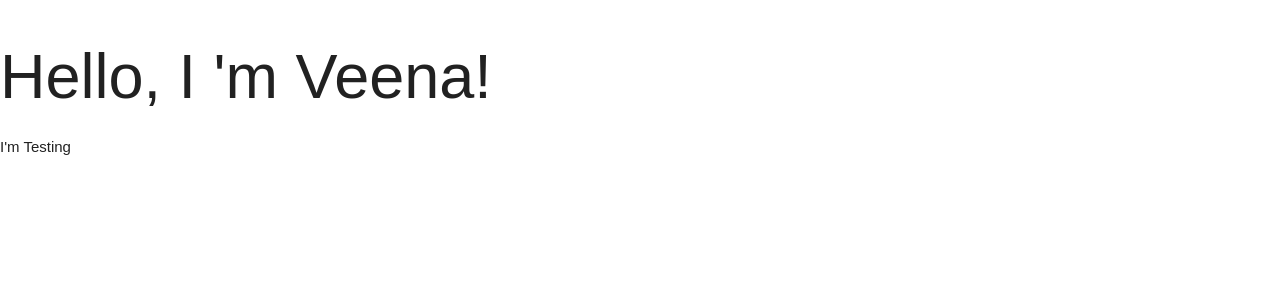
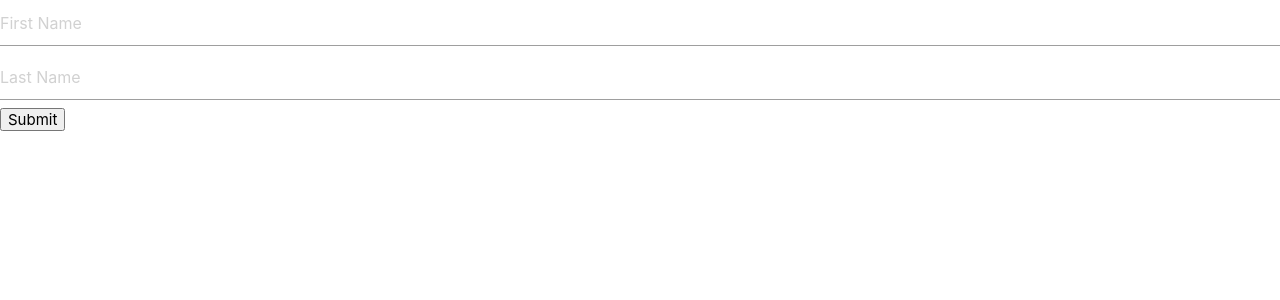
Before and after one commit to gbmahili/RCB-Network-Final, a React (Create React App) app in the folder client/: page / in a window 1280 px wide. Shown: the top 300 px of the page. Built offline with nearby package versions, Linux system fonts and the light colour scheme; no server answers.

Commit message:
database, view, and controllers are communicating with each other; test

```diff
--- a/client/src/App.js
+++ b/client/src/App.js
@@ -1,12 +1,13 @@
 import React, { Component } from 'react';
 import {BrowserRouter as Router, Route} from 'react-router-dom';
 import Test from './Components/test';
+import Form from './Components/form';
 
 
 const App = () =>
   <Router>
     <div>
-      <Route exact path ='/' component={Test} />
+      <Route exact path ='/' component={Form} />
     </div>
   </Router>
 
--- /dev/null
+++ b/client/src/Components/form.js
@@ -0,0 +1,65 @@
+import React, {Component} from 'react';
+import API from '../utils/routes';
+
+class Form extends Component {
+    state = {
+        firstName: "",
+        lastName: ""
+      };
+
+
+        // In this testcall function we are getting the response for /test route and console logging the response
+        // since there is nothing in the response the log won't display anything
+
+    // handle any changes to the input fields
+    handleInputChange = event => {
+        // Pull the name and value properties off of the event.target (the element which triggered the event)
+        const { name, value } = event.target;
+
+        // Set the state for the appropriate input field
+        this.setState({
+        [name]: value
+        });
+    };
+
+    // When the form is submitted, prevent the default event and alert the username and password
+    handleFormSubmit = event => {
+        event.preventDefault();
+        const userobject = {
+            firstName: this.state.firstName,
+            lastName: this.state.lastName
+        }
+        console.log(`Username: ${this.state.firstName}\nPassword: ${this.state.lastName}`);
+                // handle the clientside request
+                API.test({userobject}).then(response => {
+                    console.log(response);
+                    console.log(response.data.firstName)
+                //    response.send('hello, am i working')
+                })
+
+    }
+
+    render(){
+        return (
+            <form>
+            <input
+              type="text"
+              placeholder="First Name"
+              name="firstName"
+              value={this.state.firstName}
+              onChange={this.handleInputChange}
+            />
+            <input
+              type="text"
+              placeholder="Last Name"
+              name="lastName"
+              value={this.state.lastName}
+              onChange={this.handleInputChange}
+            />
+            <button onClick={this.handleFormSubmit}>Submit</button>
+          </form>
+        );
+    }
+}
+
+export default Form;
--- a/client/src/Components/test.js
+++ b/client/src/Components/test.js
@@ -6,23 +6,7 @@ class Test extends Component {
         firstName:  'Veena',
         lastName: 'Uppalapati'
     }
-    // the testCall function is called in the componentDidMount method so it renders on load
-    componentDidMount() {
-        this.testCall();
-    }
 
-
-    // In this testcall function we are getting the response for /test route and console logging the response
-    // since there is nothing in the response the log won't display anything
-    testCall = () => {
-        API.test( {
-            firstName: this.state.firstName,
-            lastName: this.state.lastName
-        }).then(response => {
-            console.log(response);
-        //    response.send('hello, am i working')
-        })
-    }
 
     // this render message wont be displayed when we start the express server
     // because we are not able to properly route the appropriate files using React router
--- a/client/src/utils/routes.js
+++ b/client/src/utils/routes.js
@@ -1,14 +1,14 @@
 import axios from 'axios';
 
-const user = {
-  firstName: 'veena',
-  lastName: 'Uppal'
-};
+// const user = {
+//   firstName: 'veena',
+//   lastName: 'Uppal'
+// };
 export default {
 
     // this /test route is created.  this test method is called in the test.js
-    test: function(){
+    test: function(userData){
       // this is being sent to be called when the client side server runs it shall display "hello i mv veeena"
-      return axios.post('/api/signup');
+      return axios.post('/users', userData);
     }
   };
```
Also changed, not shown: 2 other files (tests, documents, lock files or other folders).
